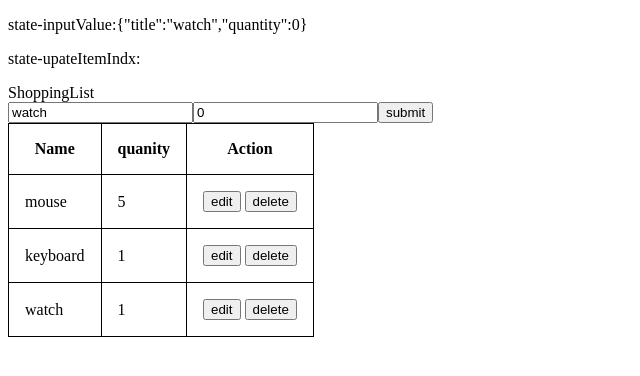
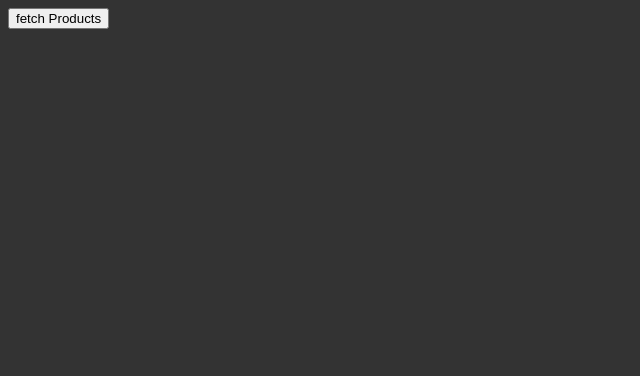
Before and after one commit to sagartmg2/react2080, a React (Vite) app in the folder react-base/: page / in a window 1280 px wide. Shown: the top 376 px of the page, without its empty margins (0-640 px from the left). Built offline with nearby package versions, Linux system fonts and the light colour scheme.

Commit message:
fetch api products

```diff
--- a/react-base/package.json
+++ b/react-base/package.json
@@ -10,6 +10,7 @@
     "preview": "vite preview"
   },
   "dependencies": {
+    "axios": "^1.6.8",
     "react": "^18.2.0",
     "react-dom": "^18.2.0"
   },
--- /dev/null
+++ b/react-base/src/ApiProductsList.jsx
@@ -0,0 +1,34 @@
+import axios from "axios";
+import React, { useState } from "react";
+
+export default function ApiProductsList() {
+  const [products, setProducts] = useState([]);
+  const [isLoading, setisLoading] = useState(false);
+
+  const fetchProducts = () => {
+    setisLoading(true);
+    let url = `https://dummyjson.com/products/search?q=phone`;
+    axios.get(url).then((res) => {
+      console.log(res.data.products);
+      setProducts(res.data.products);
+      setisLoading(false);
+    });
+  };
+
+  return (
+    <div>
+
+      <button onClick={fetchProducts}>fetch Products</button>
+      {isLoading && (
+        <>
+          <p>loading....</p>
+        </>
+      )}
+      <ul>
+        {products.map((el) => {
+          return <li>{el.title}</li>;
+        })}
+      </ul>
+    </div>
+  );
+}
--- a/react-base/src/App.jsx
+++ b/react-base/src/App.jsx
@@ -5,6 +5,8 @@ import Counter from "./Counter";
 import TodosList from "./TodosList";
 import GoogleTabs from "./GoogleTabs";
 import ShoppingList from "./ShoppingList";
+import ApiProductsList from "./ApiProductsList";
+import ComponentLIfeCyle from "./ComponentLIfeCyle";
 
 let title = "state in react.js";
 let description = "Lorem ipsum dolor sit amet consectetur adipisicin";
@@ -16,7 +18,9 @@ function App() {
         {/* <h1>{title}</h1>
         <p>{description}</p> */}
         {/* <Counter /> */}
-        <ShoppingList />
+        {/* <ComponentLIfeCyle/> */}
+        <ApiProductsList/>
+        {/* <ShoppingList /> */}
         {/* <TodosList /> */}
         {/* <GoogleTabs/> */}
         {/* <Todos /> */}
--- /dev/null
+++ b/react-base/src/ComponentLIfeCyle.jsx
@@ -0,0 +1,25 @@
+import React from "react";
+import { useState } from "react";
+
+export default function ComponentLIfeCyle() {
+  const [count, setCount] = useState(0);
+
+  console.log("component mounted.");
+  console.log("component did update.");
+  console.log("component did unmount.");
+
+
+
+  return (
+    <>
+      <div>ComponentLIfeCyle</div>;
+      <button
+        onClick={() => {
+          setCount((prev) => prev + 1);
+        }}
+      >
+        increment ({count})
+      </button>
+    </>
+  );
+}
--- a/react-base/src/ShoppingList.jsx
+++ b/react-base/src/ShoppingList.jsx
@@ -12,8 +12,7 @@ export default function ShoppingList() {
     quantity: 0,
   });
 
-
-  const [upateItemIndx, setupateItemIndx] = useState(null)
+  const [upateItemIndx, setupateItemIndx] = useState(null);
 
   //   const [title, setTitle] = useState("");
   //   const [quantity, setquantity] = useState(second);
@@ -25,24 +24,37 @@ export default function ShoppingList() {
     let title = e.target.title.value;
     let quantity = e.target.quantity.value;
 
+    let updatedItems;
     /* code here for update */
 
-    let updatedItems = [...items, { title, quantity }];
+    if (upateItemIndx != null) {
+      // update existing
+      updatedItems = [...items];
+      updatedItems[upateItemIndx].title = inputValue.title;
+      updatedItems[upateItemIndx].quantity = inputValue.quantity;
+    } else {
+      // create new.
+      updatedItems = [...items, { title, quantity }];
+      // setItems((prevItems) => [...prevItems, { title, quantity }]);
+    }
 
     setItems(updatedItems);
-    setupateItemIndx(null)
+    setupateItemIndx(null);
+    setInputValue({
+      title: "",
+      quantity: "",
+    });
   };
 
   const updateItem = (idx, title, quantity) => {
     console.log(title, quantity);
     // document.getElementById("title").value = title;
     // document.getElementById("quantity").value = quanity;
-    setupateItemIndx(idx)
+    setupateItemIndx(idx);
     setInputValue({
-        title,
-        quantity
-    })
-
+      title,
+      quantity,
+    });
   };
 
   return (
@@ -56,9 +68,9 @@ export default function ShoppingList() {
           value={inputValue.title}
           onChange={(e) => {
             setInputValue({
-                ...inputValue,
-                title:e.target.value
-            })
+              ...inputValue,
+              title: e.target.value,
+            });
           }}
           type="text"
           name="title"
@@ -72,9 +84,9 @@ export default function ShoppingList() {
           placeholder="quantity"
           onChange={(e) => {
             setInputValue({
-                ...inputValue,
-                quantity:e.target.value
-            })
+              ...inputValue,
+              quantity: e.target.value,
+            });
           }}
         />
         <input type="submit" value={"submit"} />
--- a/react-base/src/main.css
+++ b/react-base/src/main.css
@@ -1,7 +1,7 @@
-/* body{
+body{
     background-color: #333;
     color:whitesmoke
-} */
+}
 
 .todos {
   display: flex;
```
Also changed, not shown: react-base/temp.js (added, +7 -0 lines), 1 other file (tests, documents, lock files or other folders).
